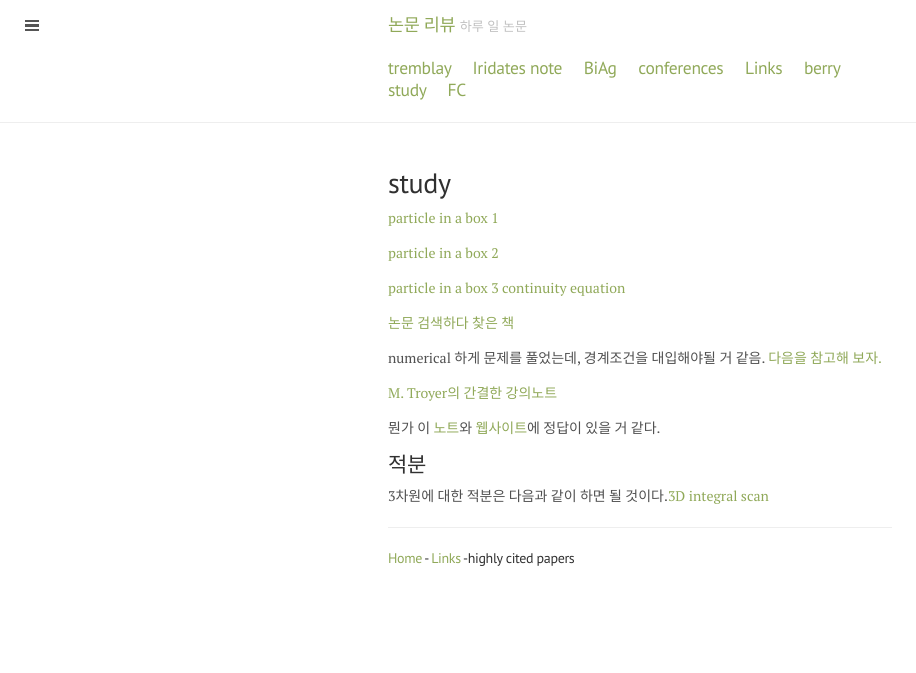
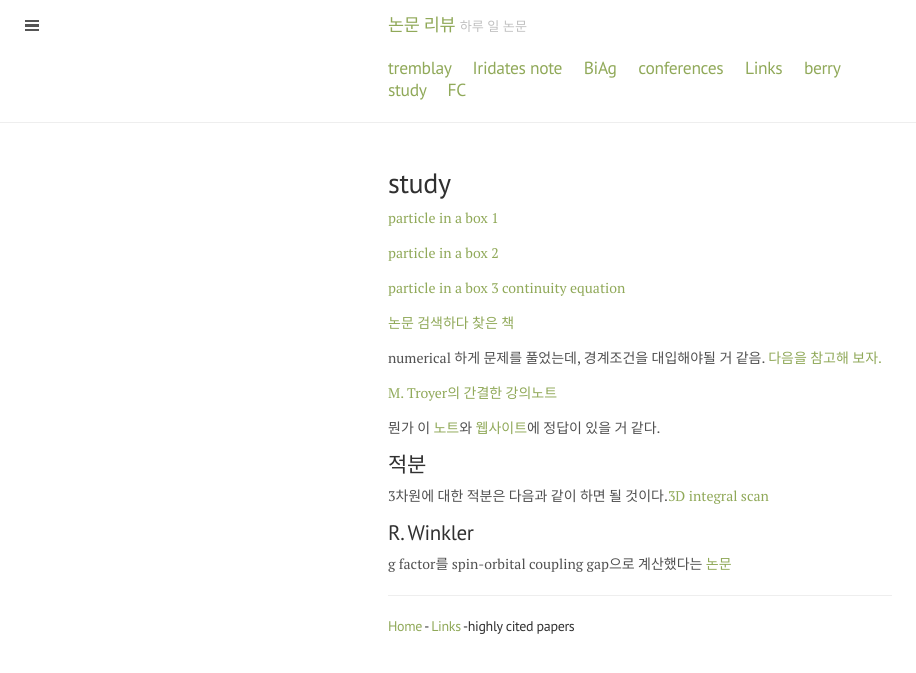
Before and after one commit to qkrwlsghdcjsworlt/work, a Jekyll site: the page built from study.md, in a window 1280 px wide. Shown: the top 673 px of the page, without its empty margins (0-916 px from the left). Built offline with Jekyll 4.4.1, drawn with Linux system fonts in a browser that asks for light colours.

Commit message:
“update”

```diff
--- a/study.md
+++ b/study.md
@@ -29,6 +29,12 @@ numerical 하게 문제를 풀었는데, 경계조건을 대입해야될 거 같
 3차원에 대한 적분은 다음과 같이 하면 될 것이다.[3D integral scan]({{ site.baseurl }}/public/study/integral/3D-integral.pdf)
 
 
+R. Winkler
+---
+
+g factor를 spin-orbital coupling gap으로 계산했다는 [논문](https://journals.aps.org/pr/abstract/10.1103/PhysRev.114.90)
+
+
 
 ---
 
```
